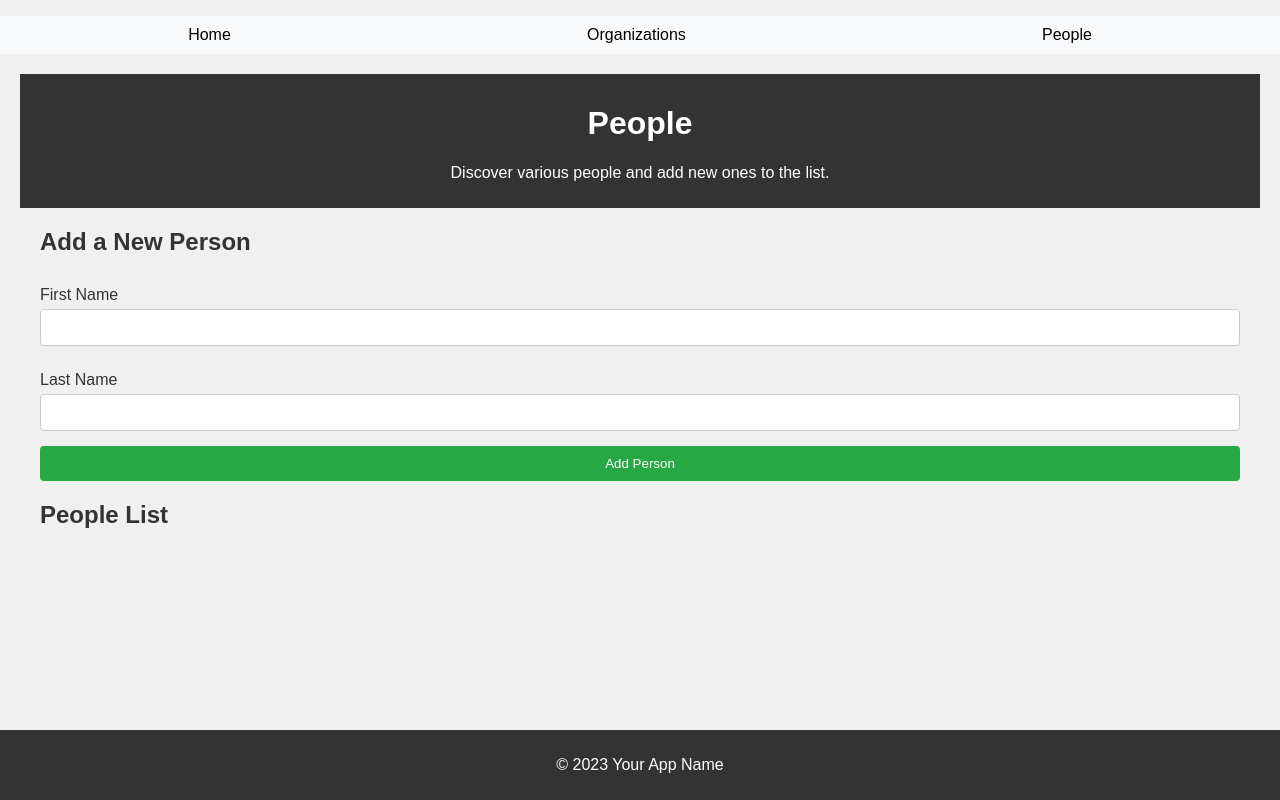
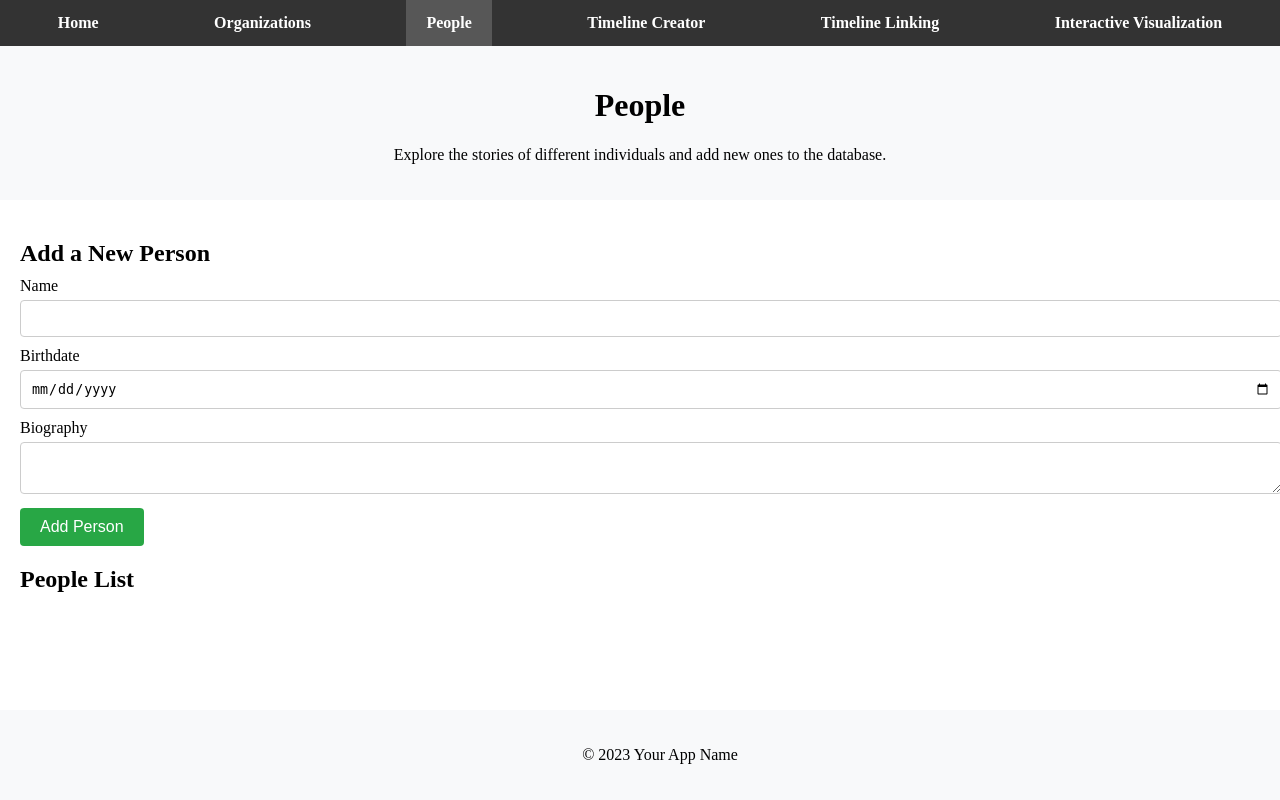
Before and after one commit to PublicNewsChoice/ChronoInvestigation, a Flask app: page /people in a window 1280 px wide. Run offline with Flask 3, Linux system fonts and the light colour scheme.

Commit message:
Add files via upload

```diff
--- a/app/static/css/people.css
+++ b/app/static/css/people.css
@@ -1,73 +1,95 @@
+/* General Styles */
 body {
-  font-family: Arial, sans-serif;
+    font-family: 'Arial, sans-serif';
+    margin: 0;
+    padding: 0;
+}
+
+/* Navigation Bar Styles */
+nav {
+    background-color: #333;
+    overflow: hidden;
 }
 
 nav ul {
-  display: flex;
-  justify-content: space-around;
-  background-color: #f8f9fa;
-  padding: 10px;
-  list-style-type: none;
+    list-style-type: none;
+    margin: 0;
+    padding: 0;
 }
 
 nav li {
-  margin: 0 15px;
+    float: left;
 }
 
-nav a {
-  text-decoration: none;
-  color: #000;
+nav li a {
+    display: block;
+    color: #fff;
+    text-align: center;
+    padding: 14px 16px;
+    text-decoration: none;
 }
 
-.people-header, .people-main, .add-people, .people-list {
-  margin: 20px;
+nav li a:hover {
+    background-color: #111;
 }
 
-.add-people form {
-  display: flex;
-  flex-direction: column;
+nav li .active {
+    background-color: #4CAF50;
 }
 
-.add-people label {
-  margin: 10px 0 5px;
+/* Header Section Styles */
+.people-header {
+    background-color: #f8f9fa;
+    padding: 20px;
+    text-align: center;
 }
 
-.add-people input {
-  margin-bottom: 15px;
-  padding: 10px;
-  border-radius: 4px;
-  border: 1px solid #ccc;
+/* Main Content Styles */
+.people-main {
+    padding: 20px;
 }
 
-.add-people button {
-  padding: 10px;
-  border: none;
-  border-radius: 4px;
-  background-color: #28a745;
-  color: #fff;
-  cursor: pointer;
+.add-person, .person-list {
+    margin-bottom: 20px;
 }
 
-.add-people button:hover {
-  background-color: #218838;
+.add-person h2, .person-list h2 {
+    margin-bottom: 10px;
 }
 
-.people-list ul {
-  list-style-type: none;
-  padding: 0;
+.add-person label, .person-list label {
+    display: block;
+    margin-bottom: 5px;
 }
 
-.people-list li {
-  background-color: #f8f9fa;
-  padding: 15px;
-  margin-bottom: 15px;
-  border-radius: 4px;
+.add-person input, .add-person textarea, .person-list input, .person-list textarea {
+    width: 100%;
+    padding: 10px;
+    margin-bottom: 10px;
+    border: 1px solid #ccc;
+    border-radius: 4px;
 }
 
-.people-list h3 {
-  margin: 0 0 10px;
+/* Button Styles */
+button {
+    padding: 10px 20px;
+    background-color: #28a745;
+    border: none;
+    border-radius: 4px;
+    color: #fff;
+    font-size: 16px;
 }
 
-.people-list p {
-  margin: 5px 0;
+button:hover {
+    background-color: #218838;
 }
+
+/* Footer Styles */
+footer {
+    background-color: #f8f9fa;
+    text-align: center;
+    padding: 20px;
+    position: fixed;
+    bottom: 0;
+    width: 100%;
+}
--- a/app/static/css/style.css
+++ b/app/static/css/style.css
@@ -1,41 +1,32 @@
-body {
-    font-family: Arial, sans-serif;
-    background-color: #f0f0f0;
-    color: #333;
-    margin: 0;
-    padding: 0;
+/* style.css or interactive_visualization.css */
+
+nav {
+    background-color: #333;
 }
 
-.container {
-    width: 80%;
-    margin: 0 auto;
-    background-color: #fff;
-    padding: 20px;
-    box-shadow: 0 0 10px rgba(0, 0, 0, 0.1);
+nav ul {
+    list-style-type: none;
+    padding: 0;
+    margin: 0;
+    display: flex;
+    justify-content: space-around;
 }
 
-header {
-    background-color: #333;
-    color: #fff;
-    padding: 10px 0;
-    text-align: center;
+nav ul li {
+    display: inline;
 }
 
-footer {
-    background-color: #333;
-    color: #fff;
-    text-align: center;
-    padding: 10px 0;
-    position: fixed;
-    bottom: 0;
-    width: 100%;
+nav ul li a {
+    color: white;
+    padding: 14px 20px;
+    text-decoration: none;
+    font-weight: bold;
 }
 
-a {
-    color: #0069D9;
-    text-decoration: none;
+nav ul li a:hover {
+    background-color: #111;
 }
 
-a:hover {
-    text-decoration: underline;
+nav ul li.active a {
+    background-color: #575757;
 }
--- a/app/templates/organizations.html
+++ b/app/templates/organizations.html
@@ -13,8 +13,11 @@
   <nav>
     <ul>
       <li><a href="{{ url_for('main.home') }}">Home</a></li>
-      <li><a href="{{ url_for('organization.organizations') }}">Organizations</a></li>
+      <li class="active"><a href="{{ url_for('organization.organizations') }}">Organizations</a></li>
       <li><a href="{{ url_for('person.people') }}">People</a></li>
+      <li><a href="{{ url_for('timeline_creator.index') }}">Timeline Creator</a></li>
+      <li><a href="{{ url_for('timeline_linking.index') }}">Timeline Linking</a></li>
+      <li><a href="{{ url_for('interactive_visualization.index') }}">Interactive Visualization</a></li>
       <!-- Add links to other sections as necessary -->
     </ul>
   </nav>
--- a/app/templates/people.html
+++ b/app/templates/people.html
@@ -14,7 +14,10 @@
     <ul>
       <li><a href="{{ url_for('main.home') }}">Home</a></li>
       <li><a href="{{ url_for('organization.organizations') }}">Organizations</a></li>
-      <li><a href="{{ url_for('person.people') }}">People</a></li>
+      <li class="active"><a href="{{ url_for('person.people') }}">People</a></li>
+      <li><a href="{{ url_for('timeline_creator.index') }}">Timeline Creator</a></li>
+      <li><a href="{{ url_for('timeline_linking.index') }}">Timeline Linking</a></li>
+      <li><a href="{{ url_for('interactive_visualization.index') }}">Interactive Visualization</a></li>
       <!-- Add links to other sections as necessary -->
     </ul>
   </nav>
@@ -22,37 +25,39 @@
   <!-- Header Section -->
   <header class="people-header">
     <h1>People</h1>
-    <p>Discover various people and add new ones to the list.</p>
+    <p>Explore the stories of different individuals and add new ones to the database.</p>
   </header>
 
   <!-- Main Content -->
   <main class="people-main">
-    <!-- Form to Add New People -->
-    <section class="add-people">
+    <!-- Form to Add New Individuals -->
+    <section class="add-person">
       <h2>Add a New Person</h2>
       <form action="/person/add" method="POST">
-        <!-- Include form fields for the person details -->
-        <label for="first_name">First Name</label>
-        <input type="text" id="first_name" name="first_name" required>
+        <!-- Include form fields for the individual's details -->
+        <label for="name">Name</label>
+        <input type="text" id="name" name="name" required>
 
-        <label for="last_name">Last Name</label>
-        <input type="text" id="last_name" name="last_name" required>
+        <label for="birthdate">Birthdate</label>
+        <input type="date" id="birthdate" name="birthdate">
 
-        <!-- Include other fields as needed -->
+        <label for="biography">Biography</label>
+        <textarea id="biography" name="biography"></textarea>
 
         <button type="submit">Add Person</button>
       </form>
     </section>
 
-    <!-- Section to List All People -->
-    <section class="people-list">
+    <!-- Section to List All Individuals -->
+    <section class="person-list">
       <h2>People List</h2>
       <ul>
-        <!-- Loop through all people and display them here -->
+        <!-- Loop through all individuals and display them here -->
         {% for person in people %}
           <li>
-            <h3>{{ person.first_name }} {{ person.last_name }}</h3>
-            <!-- Display other person details as needed -->
+            <h3>{{ person.name }}</h3>
+            <p>Birthdate: {{ person.birthdate }}</p>
+            <p>Biography: {{ person.biography }}</p>
           </li>
         {% endfor %}
       </ul>
```
Also changed, not shown: app/static/css/home.css (+63 -29 lines), app/static/css/organizations.css (+82 -42 lines), app/templates/interactive_visualization/index.html (added, +72 -0 lines).
